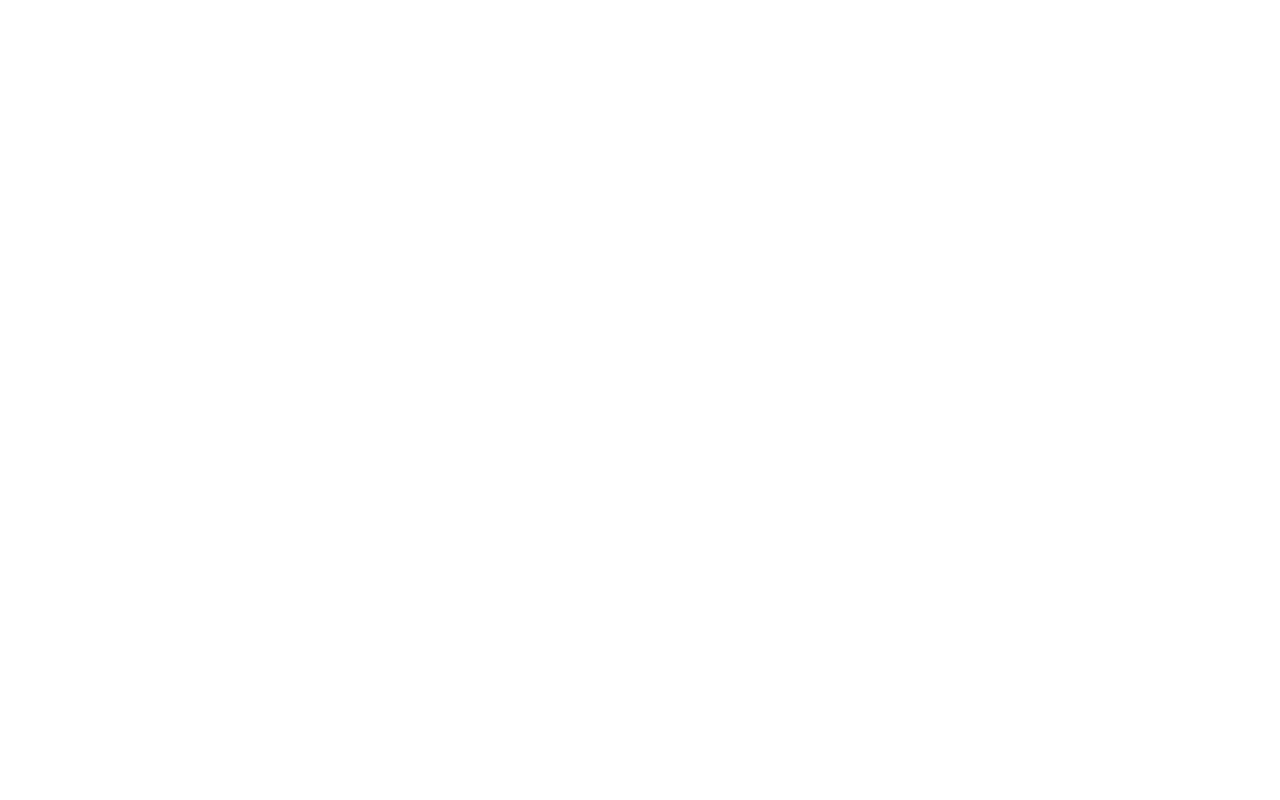
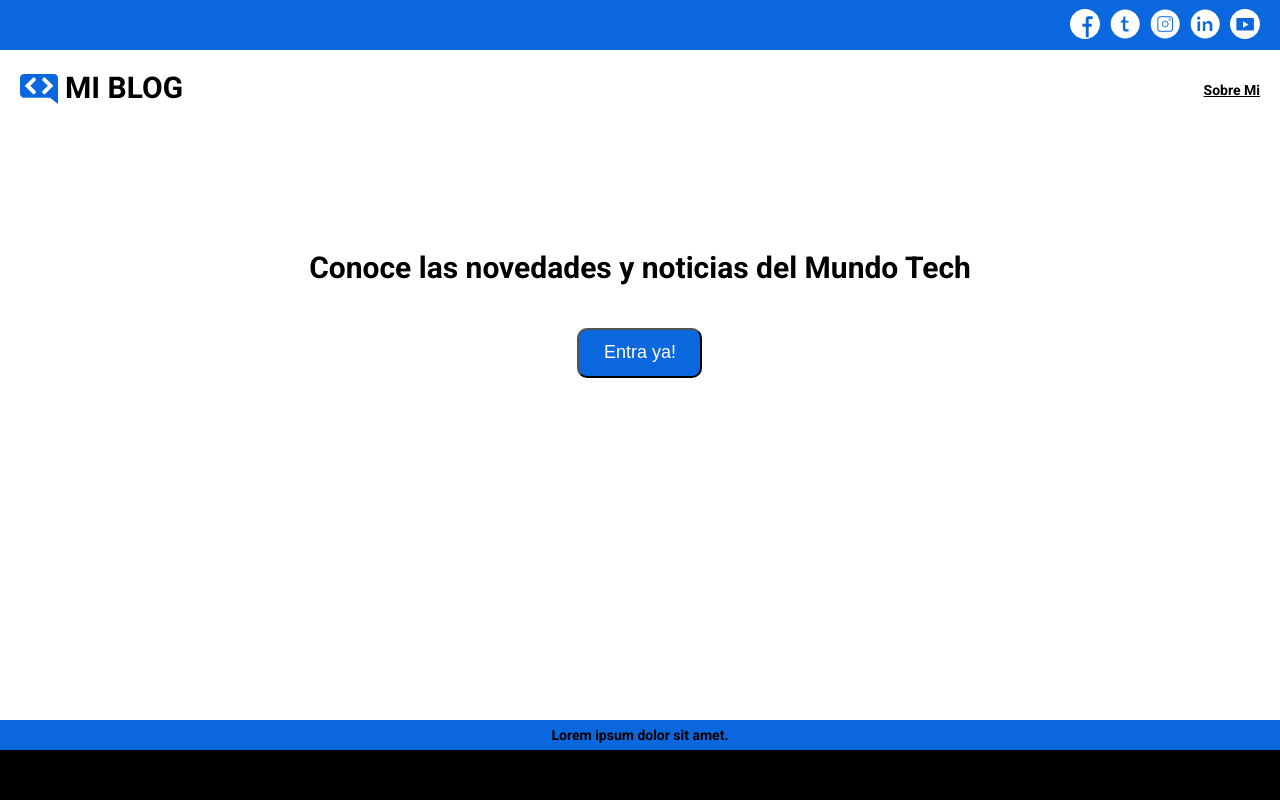
Before and after one commit to Yenda09/blog, a plain HTML site: page index.html in a window 1280 px wide. Drawn offline with Linux system fonts and the light colour scheme.

Commit message:
index terminado

```diff
--- a/css/styles.css
+++ b/css/styles.css
@@ -0,0 +1,127 @@
+:root{
+    --main_color:#0B67DE;
+    --secondary_color:#CDCDCD;
+    --tertiary_color:#656D78;
+    --dark_color:#000000;
+    --light_color:#FFFFFF;
+}
+*{
+    box-sizing: border-box;
+    padding: 0;
+    margin: 0;
+    color: var(--dark_color);
+}
+html{
+    font-size: 62.5%;
+    font-family: 'Roboto', sans-serif;
+    font-weight: 400;
+}
+h1{
+    font-size: 3rem;
+    font-weight: 700;
+}
+h2{
+    font-size: 2.4rem;
+}
+h4{
+    font-size: 1.4rem;
+}
+p{
+    font-size: 1.8rem;
+}
+a{
+    text-decoration: none;
+    display: inline;
+}
+header{
+    width: 100%;
+    height: 130px;
+    display: grid;
+    grid-template-rows: 1fr 1fr;
+}
+header .icons_container{
+    width: 100%;
+    height: 50px;
+    display: grid;
+    background-color:var(--main_color);
+}
+header .icons_container .icons{
+    width: 190px;
+    height: auto;
+    display: flex;
+    justify-items: flex-end;
+    align-items: center;
+    justify-content: space-between;
+    justify-self: end;
+    margin-right: 20px;
+}
+header .icons_container a img{
+    width: 30px;
+    height: 30px;
+    background-position: center;
+    background-repeat: no-repeat;
+    background-size: cover;
+}
+nav{
+    display: grid;
+    grid-template-columns: 1fr 1fr;
+    height: 80px;
+}
+nav .nav-logo_container{
+    display: flex;
+    align-items: center;
+    margin-left: 20px;
+}
+nav .profile-link{
+    display: flex;
+    justify-content: end;
+    align-items: center;
+    margin-right: 20px;
+    text-decoration: underline;
+}
+.index-main{
+    height: 100%;
+    display: grid;
+    grid-template-columns: 1fr 4fr 1fr;
+    grid-template-rows: 1fr 4fr 1fr;
+}
+.index-main section{
+    height: 245px;
+    display: grid;
+    grid-column: 2;
+    grid-row: 2;
+    justify-items: center;
+    align-content: center;
+    text-align: center;
+}
+.index-main section h1{
+
+}
+.index-main_button{
+    width: 125px;
+    height: 50px;
+    background-color: var(--main_color);
+    border-radius: 10px;
+    margin-top: 5%;
+}
+.index-main_button a p{
+    color: var(--light_color);
+}
+footer{
+    width: 100%;
+    position: fixed;
+    bottom: 0%;
+}
+.footer-first_section{
+    width: auto;
+    height: 30px;
+    display: flex;
+    background-color: var(--main_color);
+    justify-content: center;
+    align-items: center;
+}
+.footer-second_section{
+    width: auto;
+    height: 50px;
+    background-color: var(--dark_color);
+}
--- a/index.html
+++ b/index.html
@@ -4,9 +4,45 @@
     <meta charset="UTF-8">
     <meta http-equiv="X-UA-Compatible" content="IE=edge">
     <meta name="viewport" content="width=device-width, initial-scale=1.0">
-    <title>Document</title>
+    <title>Mi Blog</title>
+    <link rel="stylesheet" href="/css/styles.css">
+    <link rel="preconnect" href="https://fonts.googleapis.com">
+    <link rel="preconnect" href="https://fonts.gstatic.com" crossorigin>
+    <link href="https://fonts.googleapis.com/css2?family=Roboto:wght@400;700&display=swap" rel="stylesheet">
 </head>
 <body>
-
+    <header>
+        <section class="icons_container">
+            <div class="icons">
+                <a href="/"><img src="/assets/facebook_icon.svg" alt="facebook logo"></a>
+                <a href="/"><img src="/assets/twitter_icon.svg" alt="twitter logo"></a>
+                <a href="/"><img src="/assets/instagram_icon.svg" alt="instagram logo"></a>
+                <a href="/"><img src="/assets/linkedin_icon.svg" alt="linkedin logo"></a>
+                <a href="/"><img src="/assets/youtube_icon.svg" alt="youtube logo"></a>
+            </div>
+        </section>
+        <nav>
+            <div class="nav-logo_container">
+                <a href="/"><img src="/assets/logo.svg" alt="Mi Blog logo"></a>
+            </div>
+            <div class="profile-link">
+                <a href="/profile.html"><h4>Sobre Mi</h4></a>
+            </div>
+        </nav>
+    </header>
+    <main class="index-main">
+        <section>
+            <h1>Conoce las novedades y noticias del Mundo Tech</h1>
+            <button class="index-main_button">
+                <a href="/menu_blog.html"><p>Entra ya!</p></a>
+            </button>
+        </section>
+    </main>
+    <footer>
+        <section class="footer-first_section">
+            <h4>Lorem ipsum dolor sit amet.</h4>
+        </section>
+        <section class="footer-second_section"></section>
+    </footer>
 </body>
 </html>
```
